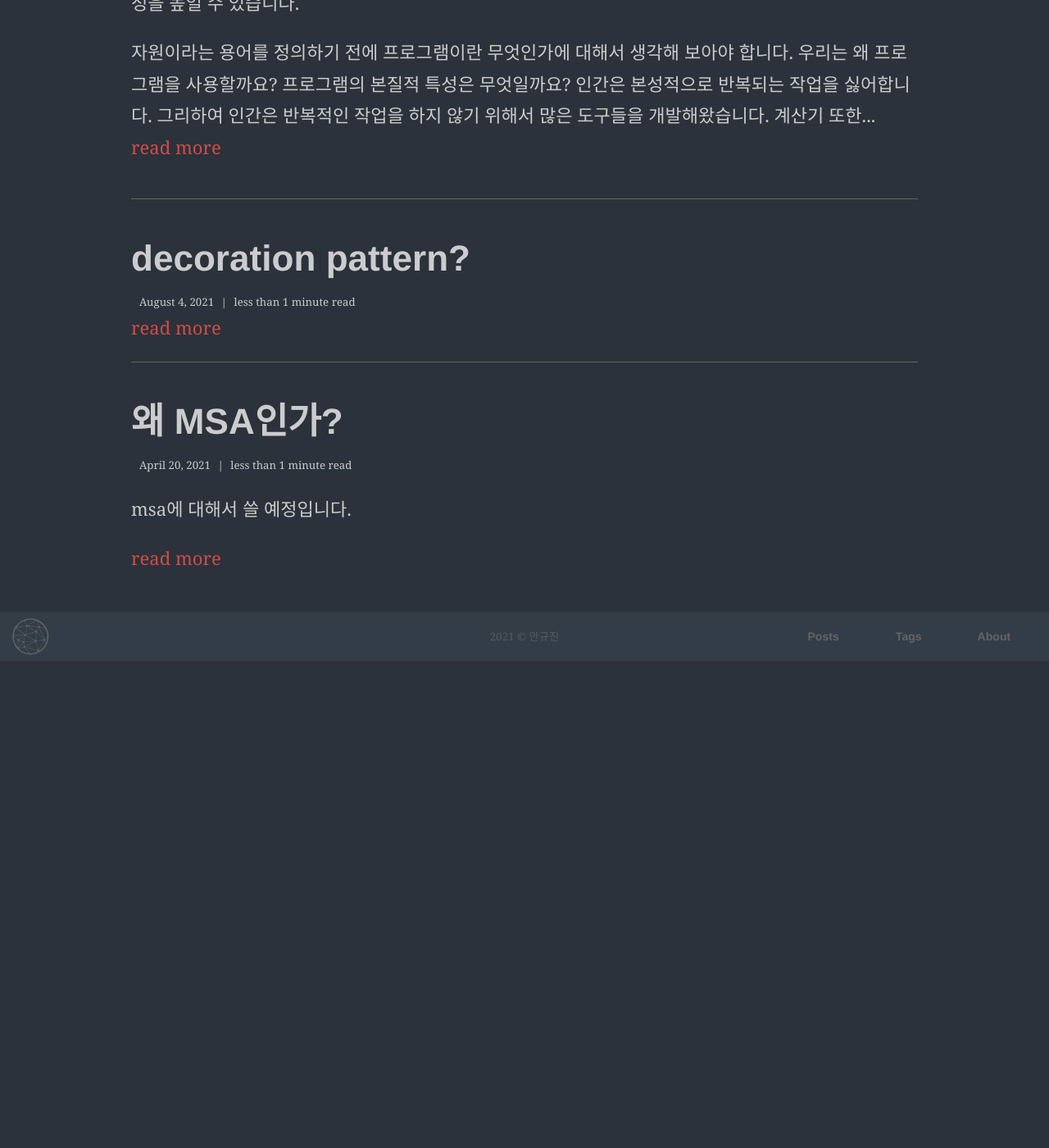
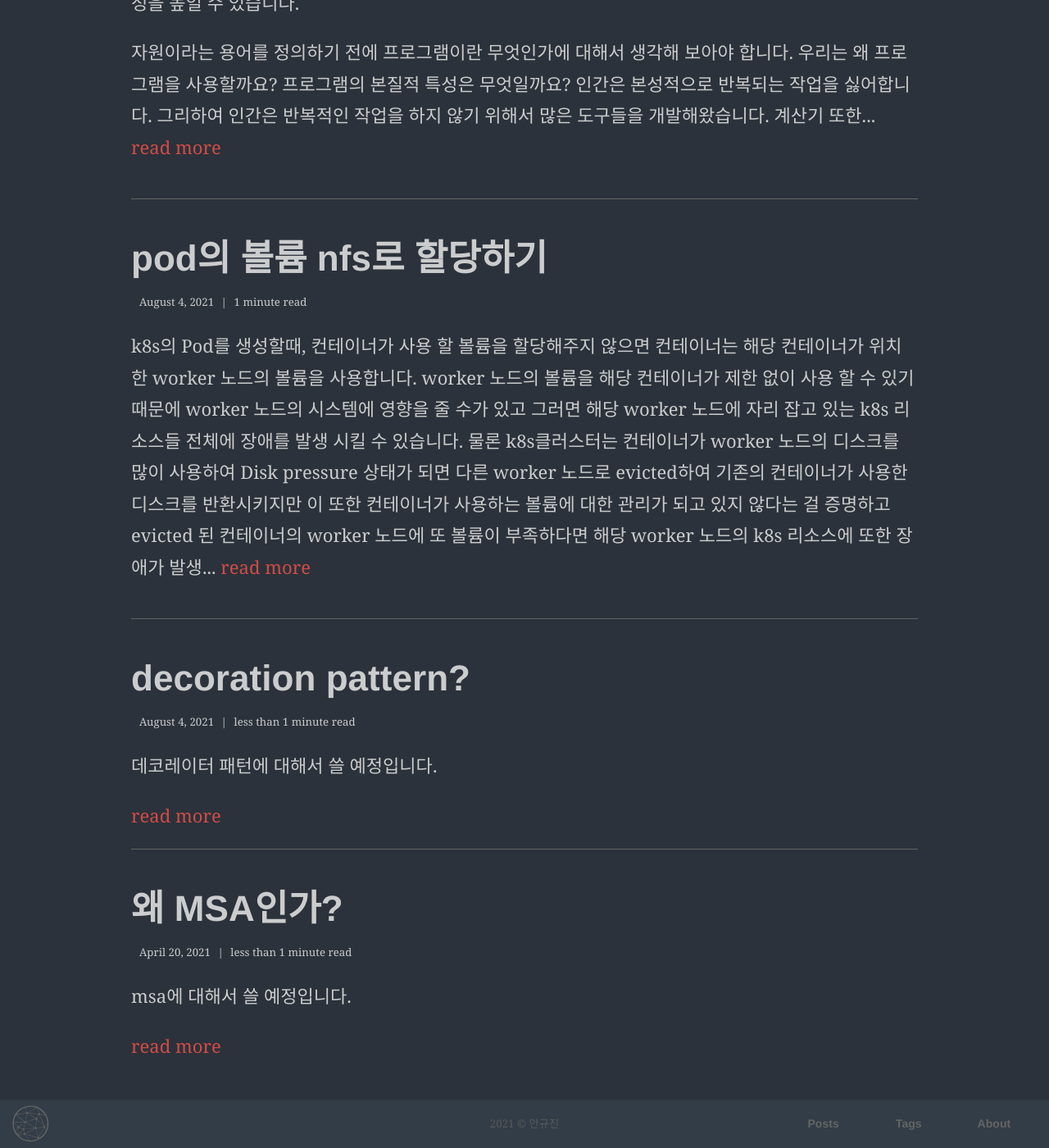
Before and after one commit to GyujinAn/gyujinan.github.io, a Jekyll site: the page built from _pages/archive.html, in a window 1280 px wide and 1400 px high, scrolled down 1381 px. Shown: the whole window at 82% size. Built offline with Jekyll 4.4.1, drawn with Linux system fonts in a browser that asks for light colours; some web fonts are replaced; before the commit the page ends 2187 px from its top, so only the background shows below that.

Commit message:
create _posts/2021-09-06-k8s-pod-nfs.md

````diff
--- a/_posts/2021-08-04-decoration-pattern.md
+++ b/_posts/2021-08-04-decoration-pattern.md
@@ -10,3 +10,5 @@ category: opinion
 author: Gyujin An
 description: ""
 ---
+
+데코레이터 패턴에 대해서 쓸 예정입니다.
--- /dev/null
+++ b/_posts/2021-09-06-k8s-pod-nfs.md
@@ -0,0 +1,82 @@
+---
+layout: post
+read_time: true
+show_date: true
+title: "pod의 볼륨 nfs로 할당하기"
+date: 2021-08-04
+img: posts/decoration-pattern/main.jpg
+tags: ["k8s"]
+category: opinion
+author: Gyujin An
+description: ""
+---
+
+k8s의 Pod를 생성할때, 컨테이너가 사용 할 볼륨을 할당해주지 않으면 컨테이너는 해당 컨테이너가 위치한 worker 노드의 볼륨을 사용합니다. worker 노드의 볼륨을 해당 컨테이너가 제한 없이 사용 할 수 있기 때문에 worker 노드의 시스템에 영향을 줄 수가 있고 그러면 해당 worker 노드에 자리 잡고 있는 k8s 리소스들 전체에 장애를 발생 시킬 수 있습니다. 물론 k8s클러스터는 컨테이너가 worker 노드의 디스크를 많이 사용하여 Disk pressure 상태가 되면 다른 worker 노드로 evicted하여 기존의 컨테이너가 사용한 디스크를 반환시키지만 이 또한 컨테이너가 사용하는 볼륨에 대한 관리가 되고 있지 않다는 걸 증명하고 evicted 된 컨테이너의 worker 노드에 또 볼륨이 부족하다면 해당 worker 노드의 k8s 리소스에 또한 장애가 발생 할 수 있습니다. 그러므로 각 Pod의 컨테이너에 볼륨을 할당하여 컨테이너가 특정 양 이상 볼륨을 사용 할 수 없도록 관리 할 필요가 있습니다.
+
+Pod 리소스를 통해 컨테이너에 볼륨을 할당하는 방법은 여러가지 방법들이 있지만 이번 포스팅에서는 nfs서버를 이용하여 볼륨을 할당하는 방법을 설명합니다.
+
+## 전재조건
+* nfs 서버의 os는 우분투 18.04로 전재합니다.
+* nfs 서버의 기본 os는 설치되어 있다고 전재합니다
+* k8s클러스터 이미 구축되어 있다고 전재합니다.
+
+## nfs서버 구축 및 설정
+1. 서버 접속
+
+```
+ssh {사용자}@{ip주소}
+```
+
+2. nfs 서버가 사용한 패키지 설치
+```
+apt-get install nfs-common nfs-kernel-server rpcbind portmap
+```
+
+3. 마운트 할 디렉토리 생성
+```
+mkdir {디렉토리 경로}
+chmod -R 777 {디렉토리 경로}
+```
+
+4. nfs 설정
+
+컨테이너에서 마운트할 디렉토리 경로와 worker 노드의 네트워크 대역 및 사용옵션을 추가해줍니다.
+
+
+위의 예시 설명
+
+{마운트 할 디렉토리 경로}
+
+worker 노드의 어떤 컨테이너가 nfs서버의 /mnt/data로 마운트 할 수 있습니다.
+
+{네트워크 대역}
+
+worker 노드를 통해서 nfs서버에 접근하므로 worker 노드의 네트워크 대역을 넣어줍니다.
+
+
+{옵션}
+
+rw: read and write operations
+
+sync: write any change to the disc before applying it
+
+no_subtree_check: prevent subtree checking
+
+
+```
+vi /etc/exports
+아래와 같이 내용을 추가
+{마운트 할 디렉토리 경로} {네트워크 대역}{옵션}을 추가해준다.
+ex) /mnt/data 192.168.65.0/24(rw,sync,no_subtree_check)
+```
+
+5. 설정 사항 반영
+
+```
+exportfs -a
+systemctl restart nfs-kernel-server
+```
+
+## k8s 리소스 생성 및 pod 설정
+
+1.
````
